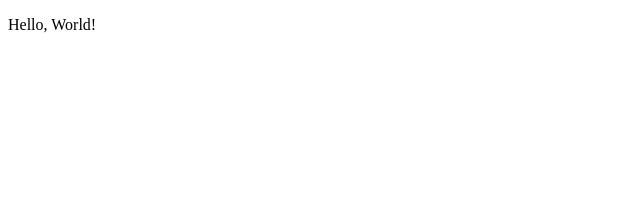
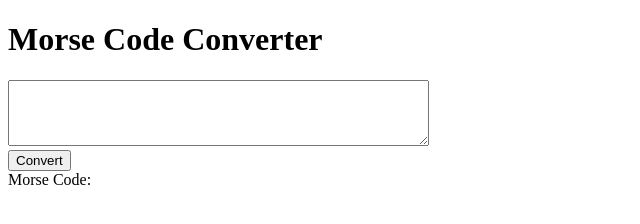
Before and after one commit to phspjy123/phspjy123.github.io, a plain HTML site: page index.html in a window 1280 px wide. Shown: the whole page, without its empty margins (0-640 px from the left). Drawn offline with Linux system fonts and the light colour scheme.

Commit message:
Update index.html

```diff
--- a/index.html
+++ b/index.html
@@ -1,12 +1,43 @@
 <!DOCTYPE html>
-<html lang="en">
+<html>
 <head>
-	<meta charset="UTF-8">
-	<meta http-equiv="X-UA-Compatible" content="IE=edge">
-	<meta name="viewport" content="width=device-width, initial-scale=1.0">
-	<title>Portfolio</title>
+  <title>Morse Code Converter</title>
+  <script>
+    function convertToMorseCode() {
+      const text = document.getElementById("text-input").value.toUpperCase();
+      let morseCode = "";
+      for (let i = 0; i < text.length; i++) {
+        const char = text[i];
+        switch (char) {
+          case "A":
+            morseCode += ".- ";
+            break;
+          case "B":
+            morseCode += "-... ";
+            break;
+          case "C":
+            morseCode += "-.-. ";
+            break;
+          case "D":
+            morseCode += "-.. ";
+            break;
+          // Add more cases for other letters and characters
+          default:
+            morseCode += char + " ";
+            break;
+        }
+      }
+      document.getElementById("morse-code-output").innerHTML = morseCode;
+    }
+  </script>
 </head>
 <body>
-  <p>Hello, World!</p>
+  <h1>Morse Code Converter</h1>
+  <textarea id="text-input" rows="4" cols="50"></textarea>
+  <br>
+  <button onclick="convertToMorseCode()">Convert</button>
+  <br>
+  <label for="morse-code-output">Morse Code:</label>
+  <p id="morse-code-output"></p>
 </body>
 </html>
```
